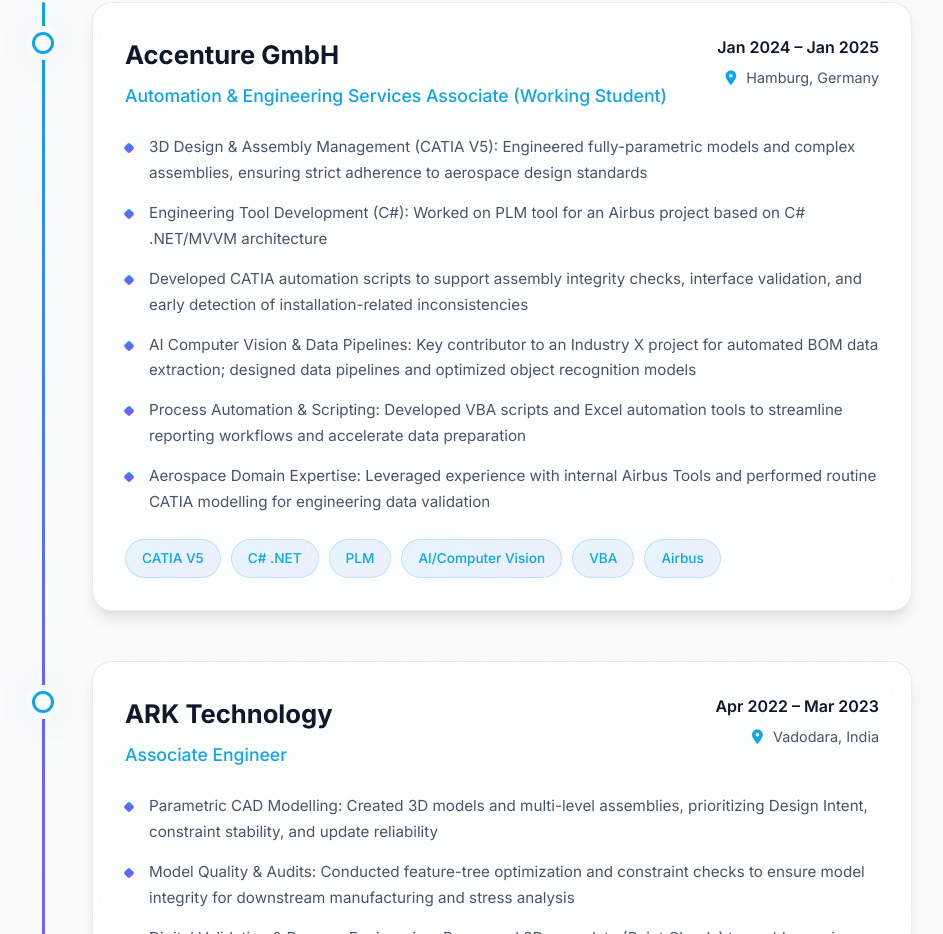
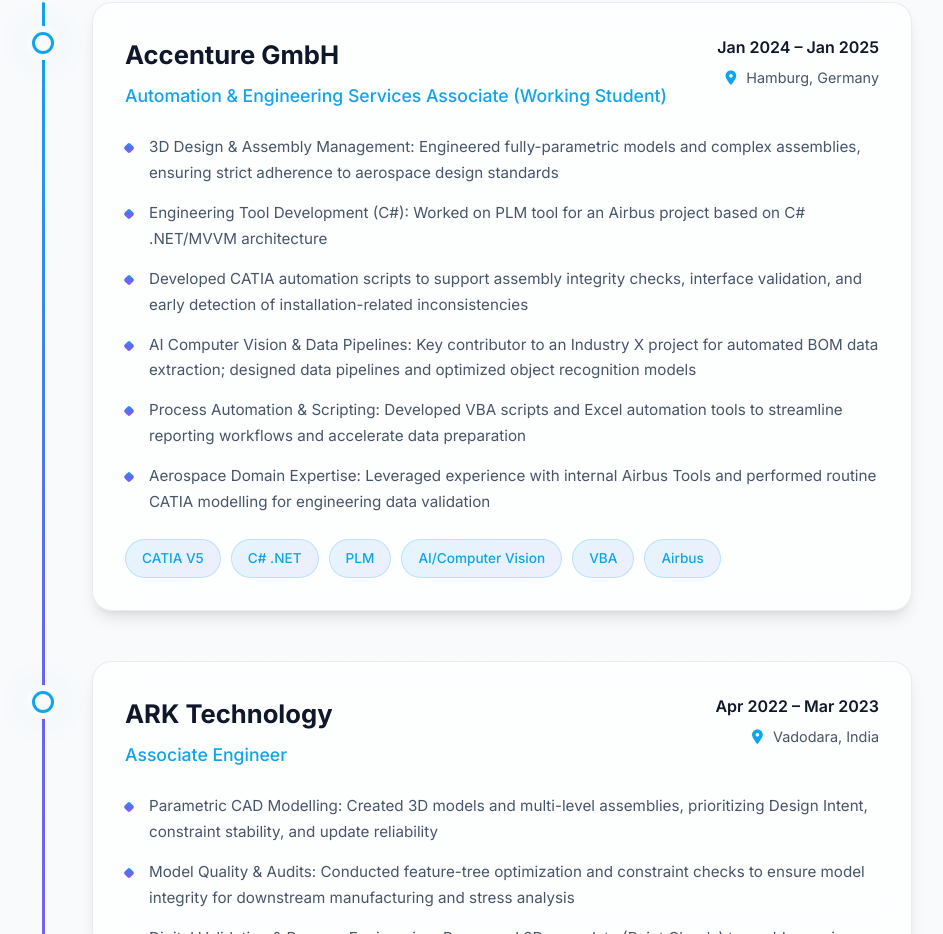
Before and after one commit to Shiv07102000/portfolio, a plain HTML site: page index.html in a window 1280 px wide. Shown: the part 1780-2714 px from the top of the page, without its empty margins (178-1121 px from the left). Drawn offline with Linux system fonts and the light colour scheme.

Commit message:
Update index.html
Removed focus from CATIA

```diff
--- a/index.html
+++ b/index.html
@@ -185,9 +185,9 @@
                             </div>
                         </div>
                         <ul class="timeline-details">
-                            <li data-en="3D Design & Assembly Management (CATIA V5): Engineered fully-parametric models and complex assemblies, ensuring strict adherence to aerospace design standards and interface requirements"
-                                data-de="3D-Design & Baugruppenverwaltung (CATIA V5): Entwicklung vollparametrischer Modelle und komplexer Baugruppen unter strikter Einhaltung von Luftfahrt-Designstandards">
-                                3D Design & Assembly Management (CATIA V5): Engineered fully-parametric models and
+                            <li data-en="3D Design & Assembly Management: Engineered fully-parametric models and complex assemblies, ensuring strict adherence to aerospace design standards and interface requirements"
+                                data-de="3D-Design & Baugruppenverwaltung: Entwicklung vollparametrischer Modelle und komplexer Baugruppen unter strikter Einhaltung von Luftfahrt-Designstandards">
+                                3D Design & Assembly Management: Engineered fully-parametric models and
                                 complex assemblies, ensuring strict adherence to aerospace design standards</li>
                             <li data-en="Engineering Tool Development (C#): Worked on PLM tool for an Airbus project based on C# .NET/MVVM architecture"
                                 data-de="Engineering Tool-Entwicklung (C#): Arbeit an PLM-Tool für ein Airbus-Projekt basierend auf C# .NET/MVVM-Architektur">
```
